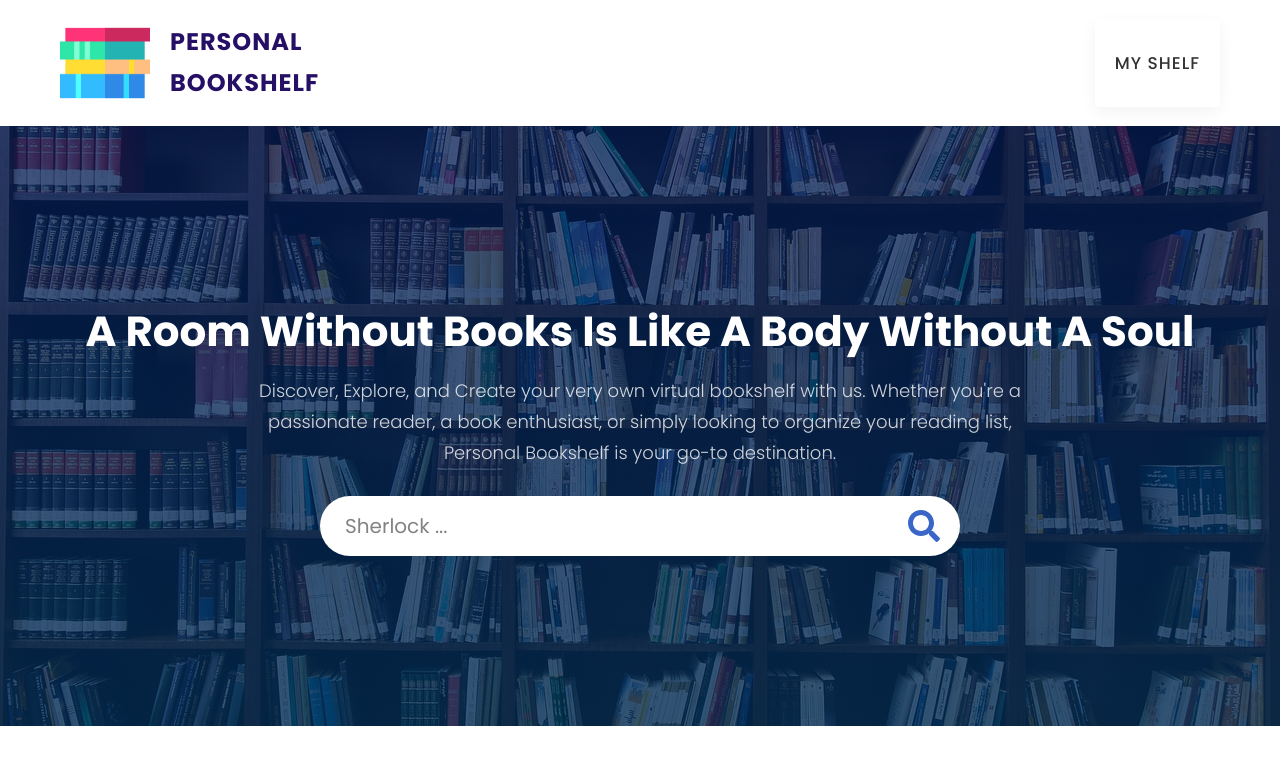
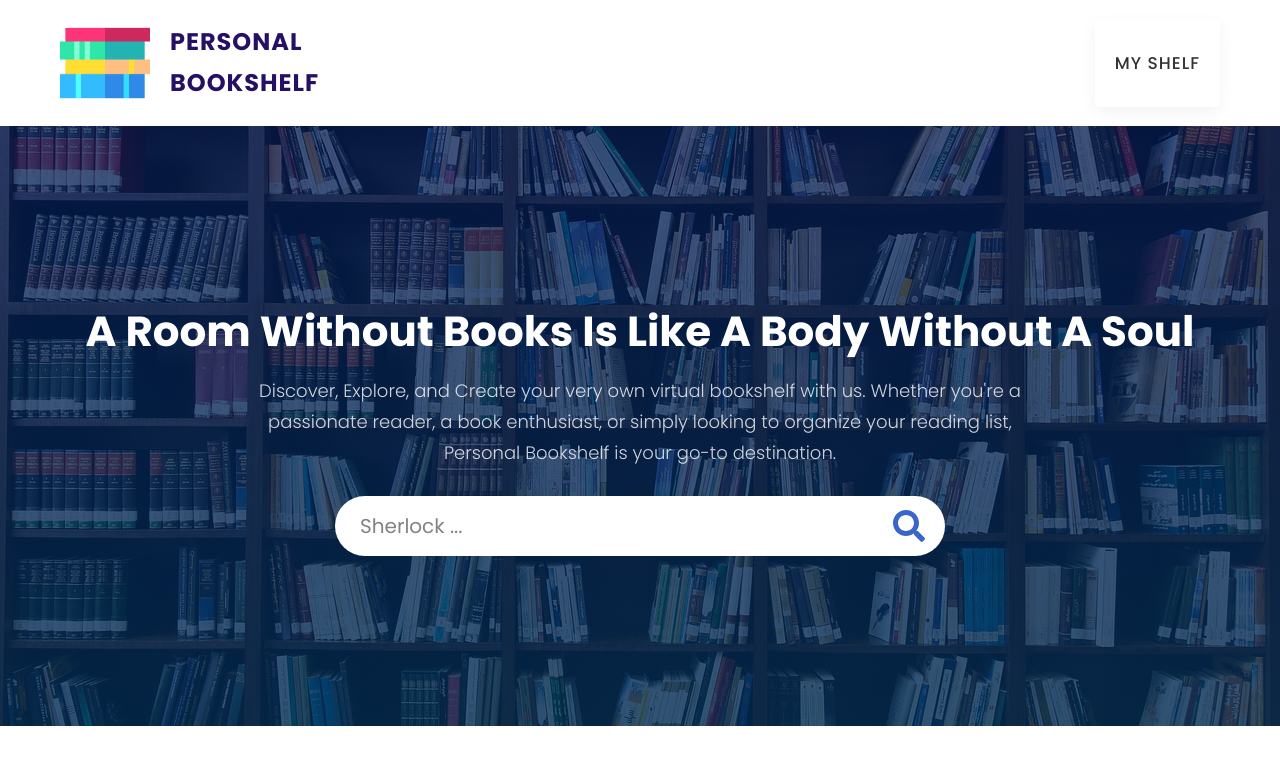
Before and after one commit to shashanksc/BookShelf, a React (Create React App) app: page / in a window 1280 px wide. Shown: the top 764 px of the page. Built offline with nearby package versions, Linux system fonts and the light colour scheme; no server answers.

Commit message:
UI fixing for Mobile Devices

```diff
--- a/src/components/SearchForm/SearchForm.css
+++ b/src/components/SearchForm/SearchForm.css
@@ -1,6 +1,6 @@
 .search-form{
     width: 100%;
-    max-width: 680px;
+    max-width: 650px;
 }
 .search-form-elem{
     padding: 1rem 2rem;
@@ -9,6 +9,7 @@
 .search-form-elem .form-control{
     font-size: 2rem;
     padding: 0.5rem;
+    max-width: 550px;
 }
 .search-form-elem .form-control::placeholder{
     opacity: 0.9;
```
